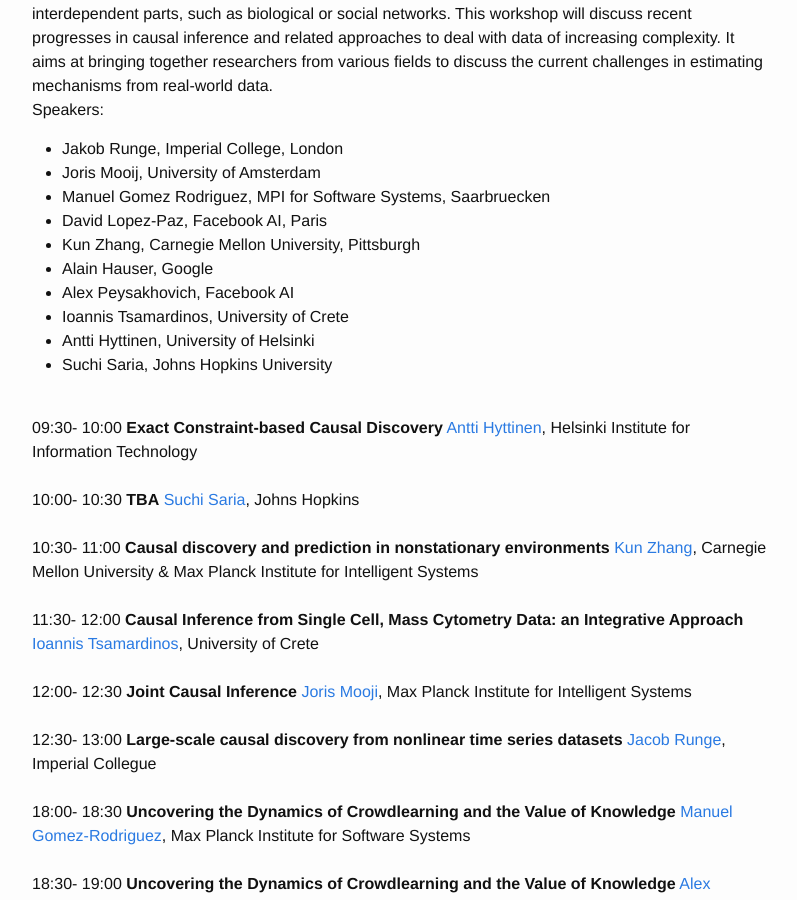
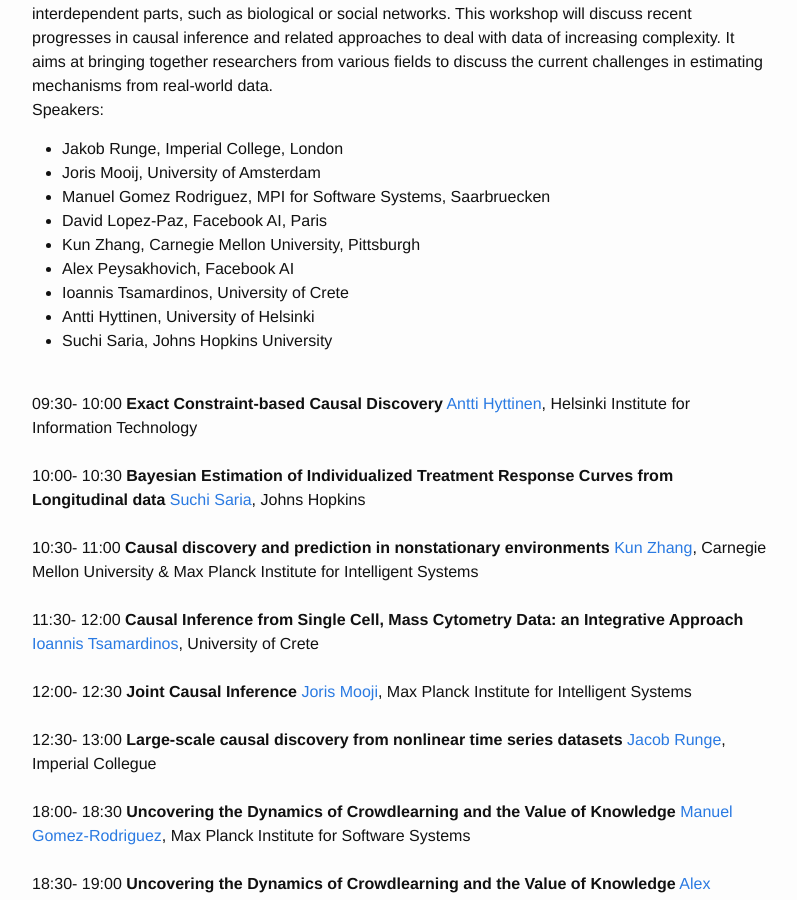
Before and after one commit to dalimeeting/dalimeeting.github.io, a Jekyll site: the page built from _posts/2017-04-20-progresses-ML-causal-inference.md, in a window 1280 px wide and 900 px high, scrolled down 889 px. Shown: the whole window, without its empty margins (238-1035 px from the left). Built offline with Jekyll 4.4.1, drawn with Linux system fonts in a browser that asks for light colours; formulas are drawn with MathJax 3.

Commit message:
Update 2017-04-20-progresses-ML-causal-inference.md

```diff
--- a/_posts/2017-04-20-progresses-ML-causal-inference.md
+++ b/_posts/2017-04-20-progresses-ML-causal-inference.md
@@ -29,7 +29,7 @@
   start: "09:30"
   end: "10:00"
   abstract: "Causal graphical model structure discovery is a challenging part of causal inference, graphical model research and machine learning. If absence of latent confounders can be assumed, the tool of choice are exact score-based methods, as they provably find the globally optimal equivalence class of structures. Constraint-based methods on the other hand are able to handle more general model spaces with cycles and latent confounders, but offer seriously poorer accuracy. We present research that bridges this gap between constraint-based and score-based methods to some extent. We use a combination of score-based and constraint-based ideas together with Boolean (maximum) satisfiability solving, to obtain an approach that retains exactness and the generality of the model space."
-- title: "TBA"
+- title: "Bayesian Estimation of Individualized Treatment Response Curves from Longitudinal data"
   author:
   - given: Suchi
     family: Saria
@@ -133,7 +133,6 @@
 - Manuel Gomez Rodriguez, MPI for Software Systems, Saarbruecken
 - David Lopez-Paz, Facebook AI, Paris
 - Kun Zhang, Carnegie Mellon University, Pittsburgh
-- Alain Hauser, Google
 - Alex Peysakhovich, Facebook AI
 - Ioannis Tsamardinos, University of Crete
 - Antti Hyttinen, University of Helsinki
```
